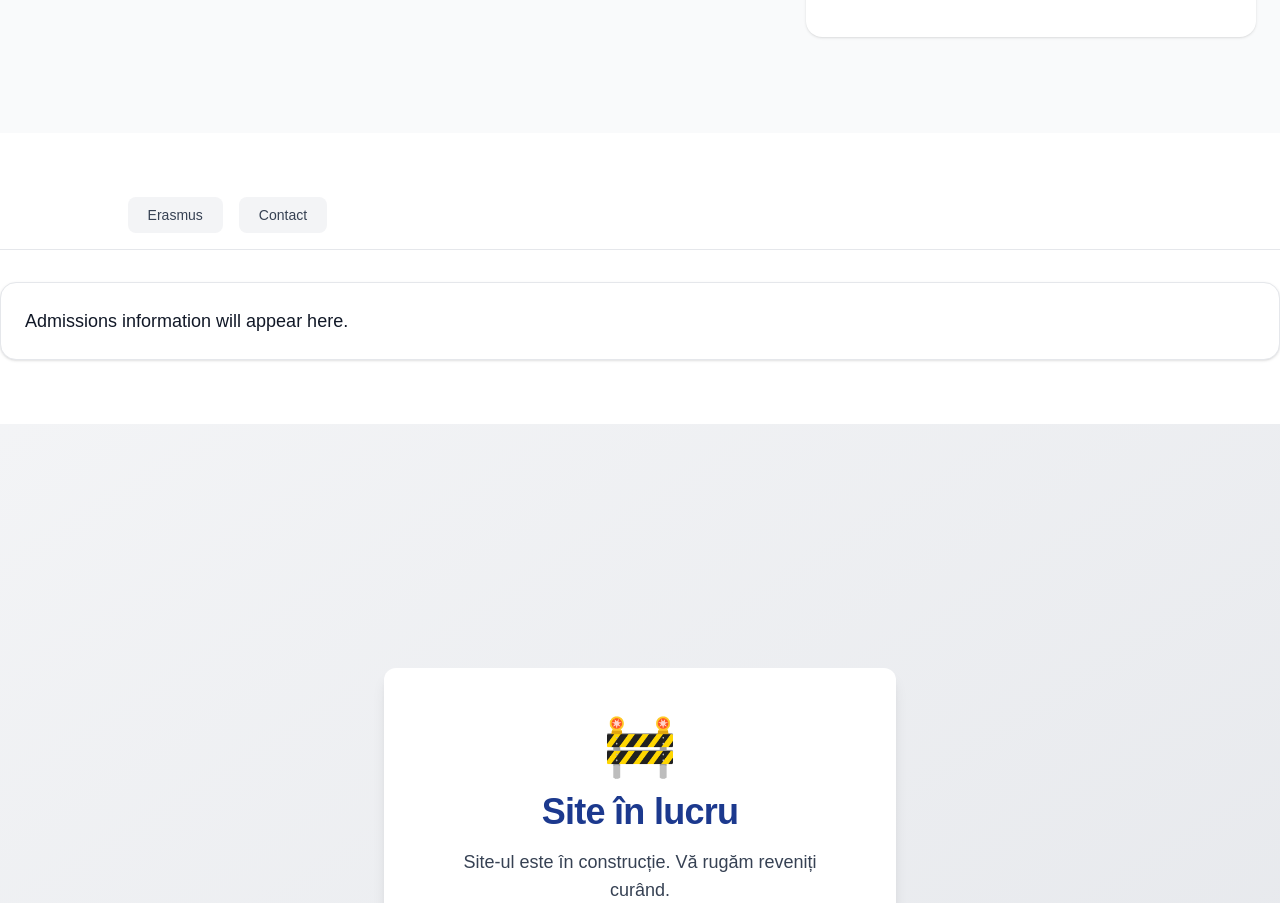
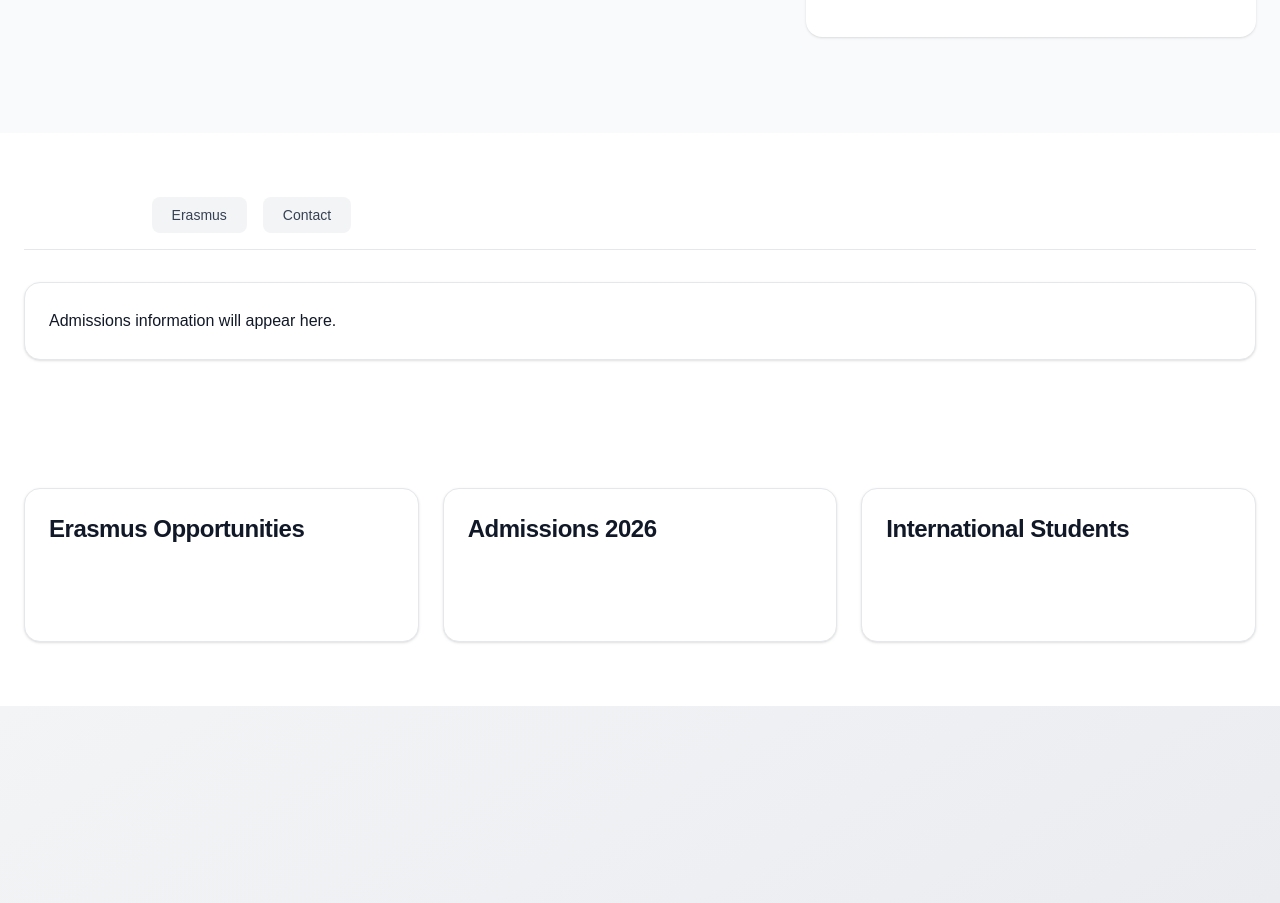
Before and after one commit to Q-UW9/ro.uvt.ri, a React (Vite) app in the folder frontend/: page / in a window 1280 px wide. Shown: the part 440-1343 px from the top of the page. Built offline with nearby package versions, Linux system fonts and the light colour scheme.

Commit message:
renamed:    frontend/src/layouts/ContentGrid/ContentGrid.tsx -> frontend/src/components/templates/ContentGrid/ContentGrid.tsx 	new file:   frontend/src/data/cards.ts 	modified:   frontend/src/pages/UnderConstruction.tsx

```diff
--- /dev/null
+++ b/frontend/src/data/cards.ts
@@ -0,0 +1,25 @@
+export const cardsData = [
+  {
+    id: 1,
+    title: 'Erasmus Opportunities',
+    description:
+      'Explore international mobility and exchange programs.',
+    buttonText: 'Learn More',
+  },
+
+  {
+    id: 2,
+    title: 'Admissions 2026',
+    description:
+      'Learn about the latest admissions requirements and deadlines.',
+    buttonText: 'View Details',
+  },
+
+  {
+    id: 3,
+    title: 'International Students',
+    description:
+      'Resources and support for international applicants.',
+    buttonText: 'Explore',
+  },
+]
--- a/frontend/src/pages/UnderConstruction.tsx
+++ b/frontend/src/pages/UnderConstruction.tsx
@@ -2,9 +2,13 @@ import { Navbar } from '../components/organisms/Navbar/Navbar'
 import { HeroSection } from '../components/organisms/HeroSection/HeroSection'
 import { TabsSection } from '../components/organisms/TabsSection/TabsSection'
 import { Footer } from '../components/organisms/Footer/Footer'
+
+import { ContentGrid } from '../components/templates/ContentGrid/ContentGrid'
 import { Card } from '../components/molecules/Card/Card'
 
-import { s } from './UnderConstruction.styles'
+import { cardsData } from '../data/cards'
+
+import { s } from './UnderConstruction.styles.js'
 
 function UnderConstruction() {
   const demoTabs = [
@@ -36,26 +40,6 @@ function UnderConstruction() {
     },
   ]
 
-  const demoCards = [
-    {
-      title: 'Erasmus Opportunities',
-      description:
-        'Explore international mobility and exchange programs.',
-    },
-
-    {
-      title: 'Admissions 2026',
-      description:
-        'Learn about the latest admissions requirements and deadlines.',
-    },
-
-    {
-      title: 'International Students',
-      description:
-        'Resources and support for international applicants.',
-    },
-  ]
-
   return (
     <>
       <Navbar />
@@ -67,7 +51,22 @@ function UnderConstruction() {
         secondaryButtonText="Learn More"
       />
 
-      <TabsSection tabs={demoTabs} />
+      <div className="mx-auto max-w-[1280px] px-6">
+        <TabsSection tabs={demoTabs} />
+      </div>
+
+      <div className="mx-auto max-w-[1280px] px-6 py-16">
+        <ContentGrid columns={3}>
+          {cardsData.map((card) => (
+            <Card
+              key={card.id}
+              title={card.title}
+              description={card.description}
+              buttonText={card.buttonText}
+            />
+          ))}
+        </ContentGrid>
+      </div>
 
       <div className={s.container}>
         <div className={s.card}>
```
Also changed, not shown: frontend/src/components/templates/ContentGrid/ContentGrid.tsx (renamed from frontend/src/layouts/ContentGrid/ContentGrid.tsx).
